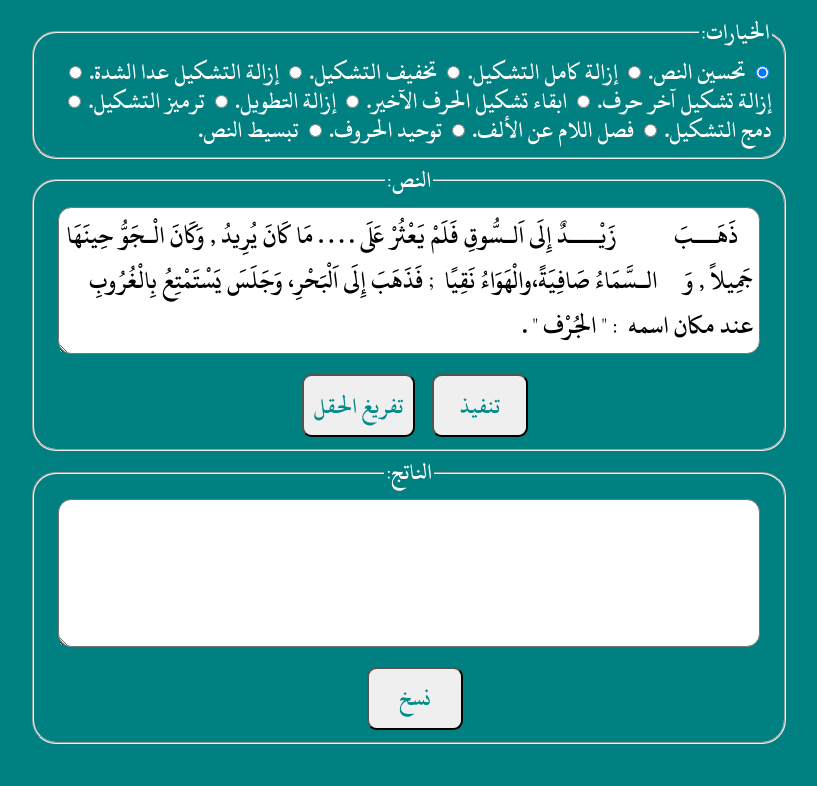
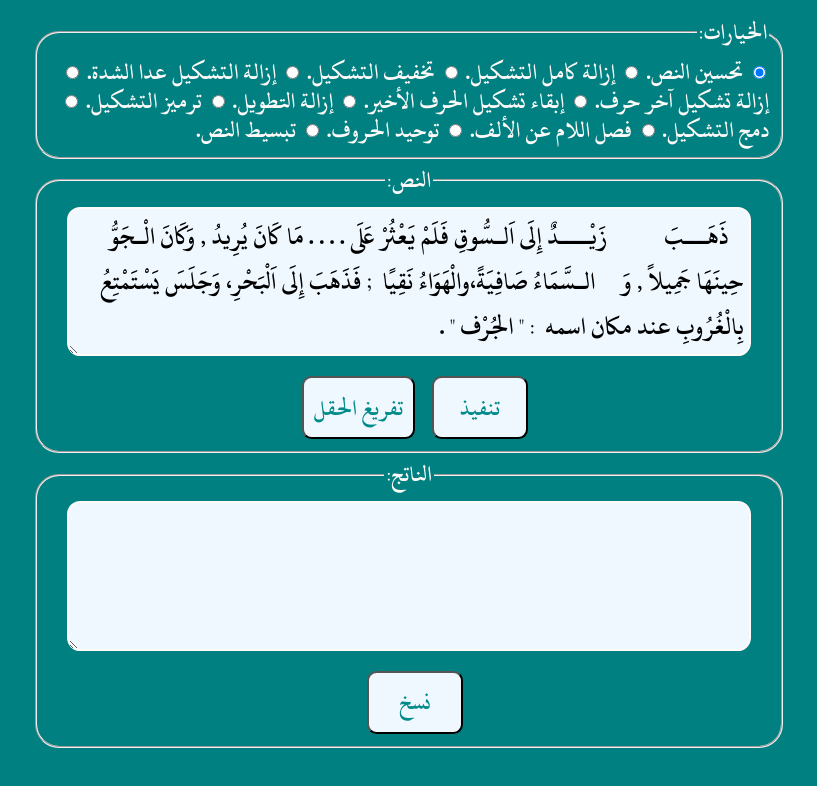
Before and after one commit to HaniAmmar/JSArabicLib, a website: page index.html in a window 1280 px wide. Shown: the whole page, without its empty margins (231-1048 px from the left). Drawn offline with Linux system fonts and the light colour scheme.

Commit message:
Fix typo

```diff
--- a/css/style.css
+++ b/css/style.css
@@ -12,6 +12,12 @@
         url("../fonts/uthman_b.ttf") format("truetype");
 }
 
+*,
+*:before,
+*:after {
+    box-sizing: border-box;
+}
+
 :root {
     --main-font-family: "KFGQPC Uthman Taha Naskh", Tahoma, Verdana, sans-serif;
 }
@@ -20,7 +26,7 @@ body {
     font-family: var(--main-font-family);
     font-size: 150%;
     background-color: teal;
-    color: white;
+    color: snow;
     line-height: 1.2em;
 }
 
@@ -37,6 +43,20 @@ textarea {
     padding: 0.2em;
     margin: 0;
     width: 95%;
+    background-color: aliceblue;
+    border: 0.1em solid snow;
+}
+
+textarea::selection {
+    background-color: rgb(100, 167, 167);
+}
+
+textarea:focus {
+    background-color: rgb(220, 235, 248);
+}
+
+input[type="radio"]:checked + label {
+    font-weight: bold;
 }
 
 button {
@@ -50,6 +70,11 @@ button {
     border-radius: 0.4em;
     padding: 0.4em;
     margin: 0.5em 0 0 0.5em;
+    background-color: aliceblue;
+}
+
+button:hover {
+    background-color: rgb(207, 222, 230);
 }
 
 #main {
--- a/index.html
+++ b/index.html
@@ -23,7 +23,7 @@
             <input type="radio" id="removeLastTashkil" name="options" value="4" />
             <label for="removeLastTashkil">إزالة تشكيل آخر حرف.</label>
             <input type="radio" id="keepLastTashkilOnly" name="options" value="5" />
-            <label for="keepLastTashkilOnly">ابقاء تشكيل الحرف الآخير.</label>
+            <label for="keepLastTashkilOnly">إبقاء تشكيل الحرف الأخير.</label>
             <input type="radio" id="removeTatweel" name="options" value="6" />
             <label for="removeTatweel">إزالة التطويل.</label>
             <input type="radio" id="encodeTashkil" name="options" value="8" />
```
